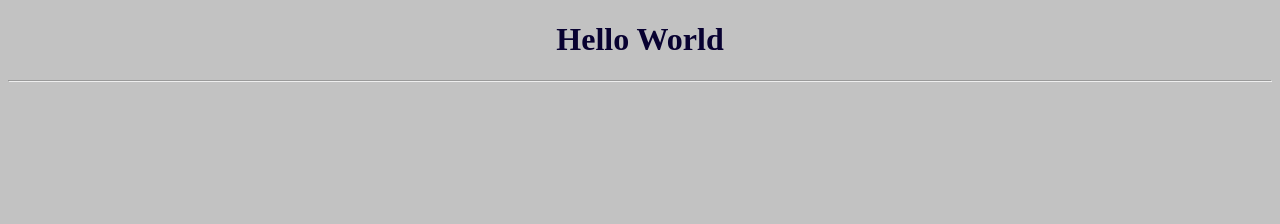
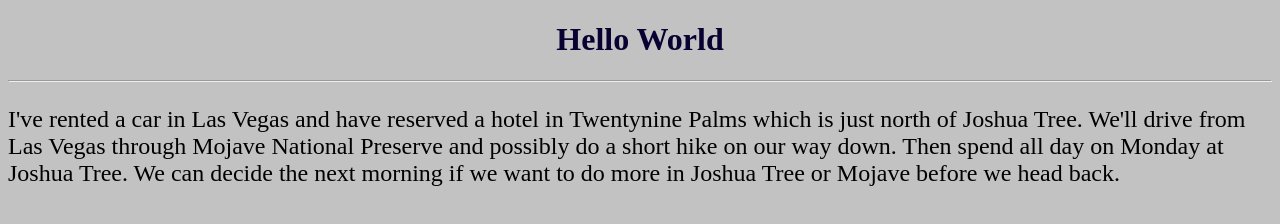
Before and after one commit to AliMa7moud/myProject, a plain HTML site: page index.html in a window 1280 px wide. Drawn offline with Linux system fonts and the light colour scheme.

Commit message:
add an paragraph

```diff
--- a/index.html
+++ b/index.html
@@ -9,6 +9,9 @@
 <body>
   <h1>Hello World</h1>
   <hr>
+  <p>I've rented a car in Las Vegas and have reserved a hotel in Twentynine Palms which is just north of Joshua Tree. We'll drive from Las Vegas through Mojave National Preserve and possibly do a short hike on our way down.
+     Then spend all day on Monday at Joshua Tree.
+     We can decide the next morning if we want to do more in Joshua Tree or Mojave before we head back.</p>
 
   <script src="app.js"></script>
 </body>
--- a/style.css
+++ b/style.css
@@ -1,6 +1,10 @@
 h1{
     text-align: center;
     color: rgb(8, 1, 49);
+}
+p{
+    font-family: 'Times New Roman', Times, serif;
+    font-size:x-large;
 }
 
 body{
```
